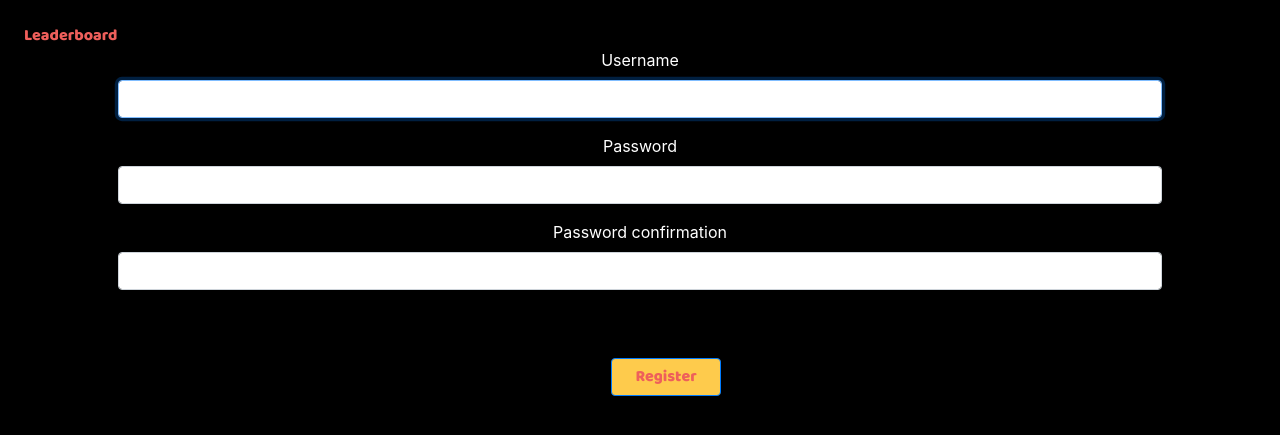
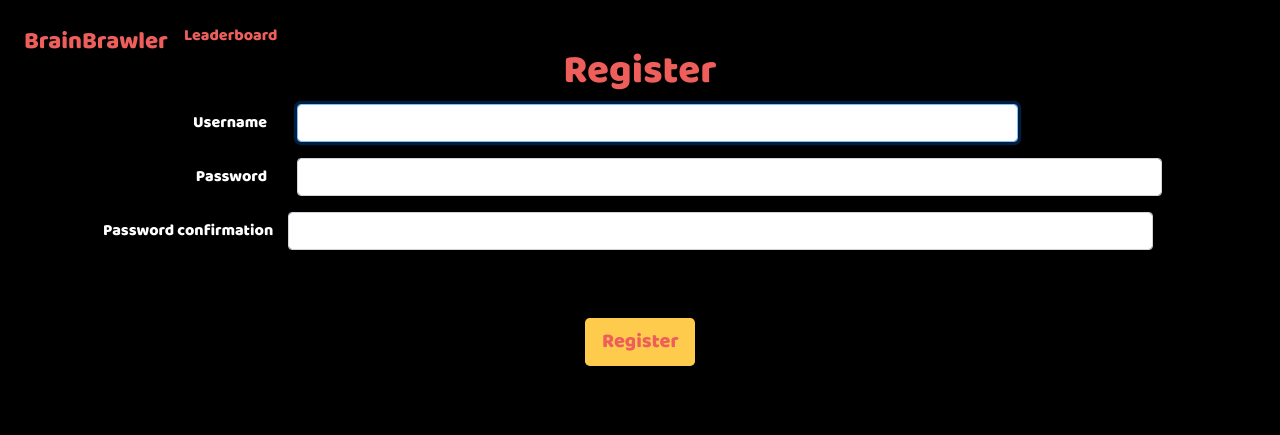
Before and after one commit to FrisoHarlaar/ik19, a Flask app: page /register in a window 1280 px wide. Shown: the top 435 px of the page. Run offline with Flask 2, Linux system fonts and the light colour scheme; some libraries are stand-ins or nearby versions.

Commit message:
fixed index.html and started polishing register.html

```diff
--- a/static/css/basic_style.css
+++ b/static/css/basic_style.css
@@ -21,9 +21,11 @@ body
     text-align: center;
 }
 
-.form-label
+.col-form-label
 {
     color: #ffffff;
+    text-align: right;
+    font-family: Baloo Regular, Baloo;
 }
 
 .btn
@@ -34,5 +36,17 @@ body
     color: #ee5f5b;
     background-color: #fecb4c;
     margin-top: 5%;
-    margin-left: 5%;
 }
+
+
+.title
+{
+    text-align: center;
+    font-family: Baloo Regular, Baloo;
+    color: #ee5f5b;
+}
+
+#navlogo
+{
+    font-size: 150%;
+}
--- a/templates/layout.html
+++ b/templates/layout.html
@@ -32,6 +32,7 @@
                     </ul>
                 {% else %}
                     <ul class="navbar-nav mr-auto mt-2">
+                        <li class="nav-item"><a class="nav-link" id="navlogo" href="/">BrainBrawler</a></li>
                         <li class="nav-item"><a class="nav-link" href="/leaderboard">Leaderboard</a></li>
                     </ul>
                 {% endif %}
--- a/templates/register.html
+++ b/templates/register.html
@@ -5,30 +5,40 @@
 {% endblock %}
 
 {% block main %}
+<h1 class="center title">Register</h1>
+
     <form id="my_form" action="/register" method="post" onsubmit="user_check()">
         <div class="form-group">
-            <label class="form-label" for="username">Username</label>
-            </br>
-            <input id="username" autocomplete="off" autofocus class="form-control" name="username" type="text">
+            <div class="form-group row">
+                <label class="col-sm-2 col-form-label" for="username">Username</label>
+                <div class="col-sm-10">
+                    <input id="username" autocomplete="off" autofocus class="form-control col-sm-10" name="username" type="text">
+                </div>
+            </div>
             <div id="alert-username" class="invalid-feedback" style="display:none;">
                 Username already taken!
             </div>
-        </div>
-        <div class="form-group">
-            <label class="form-label"for="password">Password</label>
-            </br>
-            <input class="form-control" name="password" type="password">
+
+            <div class="form-group row">
+                <label class="col-sm-2 col-form-label" autocomplete="off" autofocus class="form-control col-sm-10" type="password" for="password">Password</label>
+                <div class="col-sm-10">
+                    <input class="form-control" name="password" type="password">
+                </div>
+            </div>
             <div id="alert-password" class="invalid-feedback" style="display:none;">
                 Your password must be 6-20 characters long and must not contain spaces or special characters.
             </div>
+
+            <div class="form-group row">
+                <label class="fcol-sm-2 col-form-label" for="confirmation">Password confirmation</label>
+                <div class="col-sm-10">
+                    <input class="form-control" name="confirmation" type="password">
+                </div>
+            </div>
+            <button class="btn btn-lg" type="submit">Register</button>
         </div>
-        <div class="form-group">
-            <label class="form-label" for="confirmation">Password confirmation</label>
-            </br>
-            <input class="form-control" name="confirmation" type="password">
-        </div>
-        <button id="myButton" class="btn btn-primary" type="submit">Register</button>
     </form>
+
     <script>
         document.getElementById("my_form").addEventListener("submit", function(event){
             event.preventDefault();
```
Also changed, not shown: static/css/index_style.css (+4 -18 lines), templates/index.html (+6 -10 lines).
